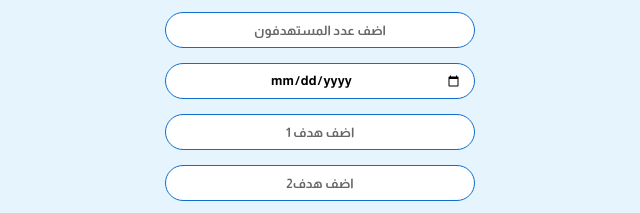
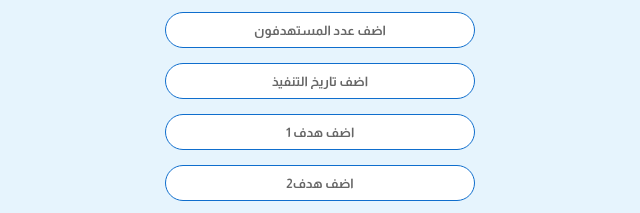
Before and after one commit to iqedoi/iq, a plain HTML site: page iQedO/iQReport/cards/sords8517.html in a window 1280 px wide. Shown: the part 580-793 px from the top of the page, 320-960 px from the left. Drawn offline with Linux system fonts and the light colour scheme.

Commit message:
Add files via upload

```diff
--- a/iQedO/iQReport/cards/sords8517.html
+++ b/iQedO/iQReport/cards/sords8517.html
@@ -365,7 +365,7 @@ display: inline-block;
 					<input type="text" class="form-control" name="field[1519]" placeholder="اضف عدد المستهدفون" id="name" maxlength="155" minlength="2" style="border-color: #0f6ecd; border-radius: 40px;">
 
 
-					<input type="date" class="form-control" name="field[1520]" placeholder="اضف تاريخ التنفيذ" id="name" maxlength="155" minlength="2" style="border-color: #0f6ecd; border-radius: 40px;">
+					<input type="text" class="form-control" name="field[1520]" placeholder="اضف تاريخ التنفيذ" id="name" maxlength="155" minlength="2" style="border-color: #0f6ecd; border-radius: 40px;">
 
 
 					<input type="text" class="form-control" name="field[1521]" placeholder="اضف هدف 1" id="name" maxlength="155" minlength="2" style="border-color: #0f6ecd; border-radius: 40px;">
```
